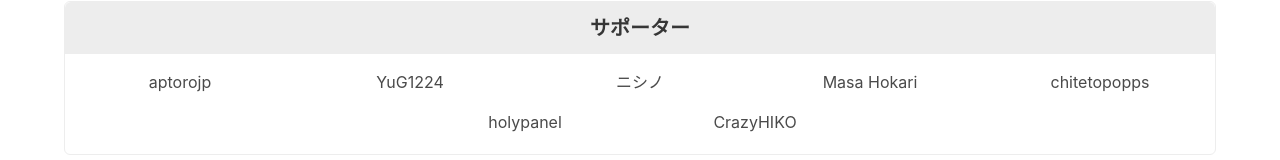
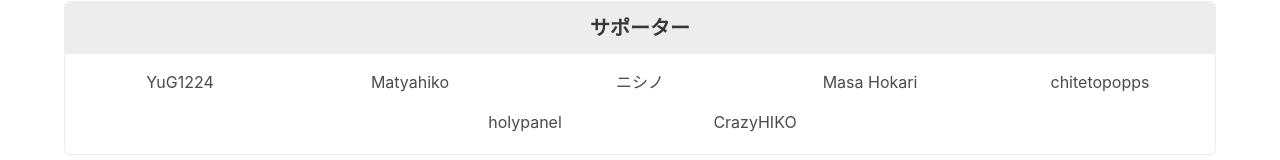
Before and after one commit to aikawame/rsslovers, a Next.js app in the folder frontend/: page /about in a window 1280 px wide. Shown: the part 1234-1394 px from the top of the page. Built offline with nearby package versions, Linux system fonts and the light colour scheme; no server answers; what react-google-recaptcha-v3 would draw is missing.

Commit message:
ご支援者様を追加する

```diff
--- a/frontend/components/SupportersList.tsx
+++ b/frontend/components/SupportersList.tsx
@@ -4,8 +4,8 @@ export default function SupportersList () {
   ]
 
   const NORMAL_SUPPORTERS = [
-    'aptorojp',
     'YuG1224',
+    'Matyahiko',
     'ニシノ',
     'Masa Hokari',
     'chitetopopps',
```
